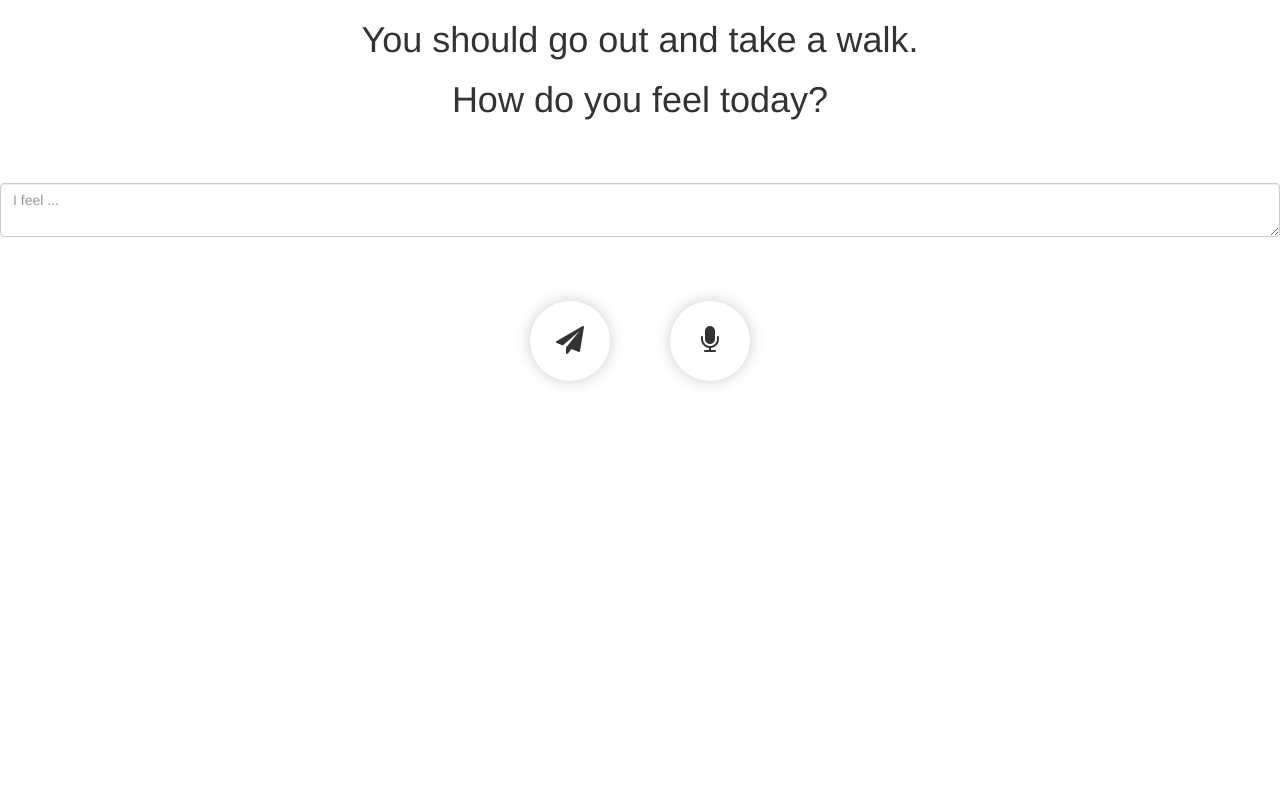
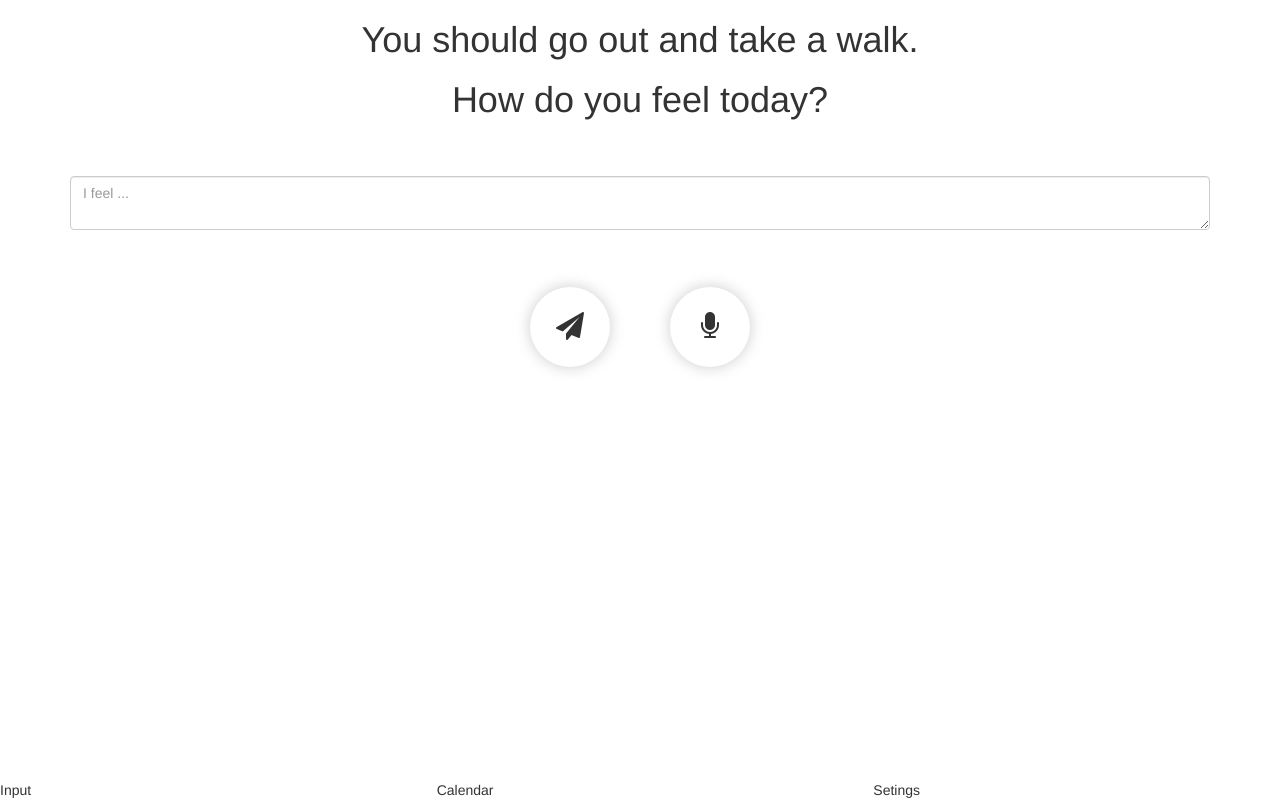
Before and after one commit to AlicJ/CrookedPlant, an Angular app in the folder angularjs/my-app/: page /input in a window 1280 px wide. Built offline with nearby package versions, Linux system fonts and the light colour scheme.

Commit message:
add router

```diff
--- a/angularjs/my-app/src/app/app.component.html
+++ b/angularjs/my-app/src/app/app.component.html
@@ -2,7 +2,8 @@
 
 <div class="container">
 
-<!-- <div class="col-xs-1"></div> -->
+
+  <router-outlet></router-outlet>
 
 
 </div>
@@ -10,11 +11,11 @@
 
 <div class="bottom">
   <div class="row">
-    <div class="col-xs-4">
+    <div class="col-xs-4" routerLink="/input">
       Input
     </div>
 
-    <div class="col-xs-4">
+    <div class="col-xs-4" routerLink="/calender">
       Calendar
     </div>
 
--- a/angularjs/my-app/src/app/app.component.ts
+++ b/angularjs/my-app/src/app/app.component.ts
@@ -2,14 +2,11 @@ import { Component } from '@angular/core';
 
 @Component({
   selector: 'app-root',
-  templateUrl: './input.component.html',
+  templateUrl: './app.component.html',
   // template: `<h1>{{title}}</h1><h2>{{hero.name}} details!</h2>`,
   styleUrls: ['./app.component.css']
 })
 export class AppComponent {
 
-	suggestion = 'You should go out and take a walk.'
-
-
 
 }
--- a/angularjs/my-app/src/app/calender.component.ts
+++ b/angularjs/my-app/src/app/calender.component.ts
@@ -1 +1,13 @@
-calender.component.ts
+import { Component } from '@angular/core';
+
+@Component({
+  selector: 'app-root',
+  templateUrl: './calender.component.html',
+  styleUrls: ['./app.component.css']
+})
+export class CalenderComponent {
+
+
+
+
+}
--- a/angularjs/my-app/src/app/input.component.ts
+++ b/angularjs/my-app/src/app/input.component.ts
@@ -1 +1,13 @@
-input.component.ts
+import { Component } from '@angular/core';
+
+@Component({
+  selector: 'app-root',
+  templateUrl: './input.component.html',
+  styleUrls: ['./app.component.css']
+})
+export class InputComponent {
+
+	suggestion = 'You should go out and take a walk.'
+
+
+}
```
Also changed, not shown: angularjs/my-app/src/app/app.module.ts (+22 -2 lines).
